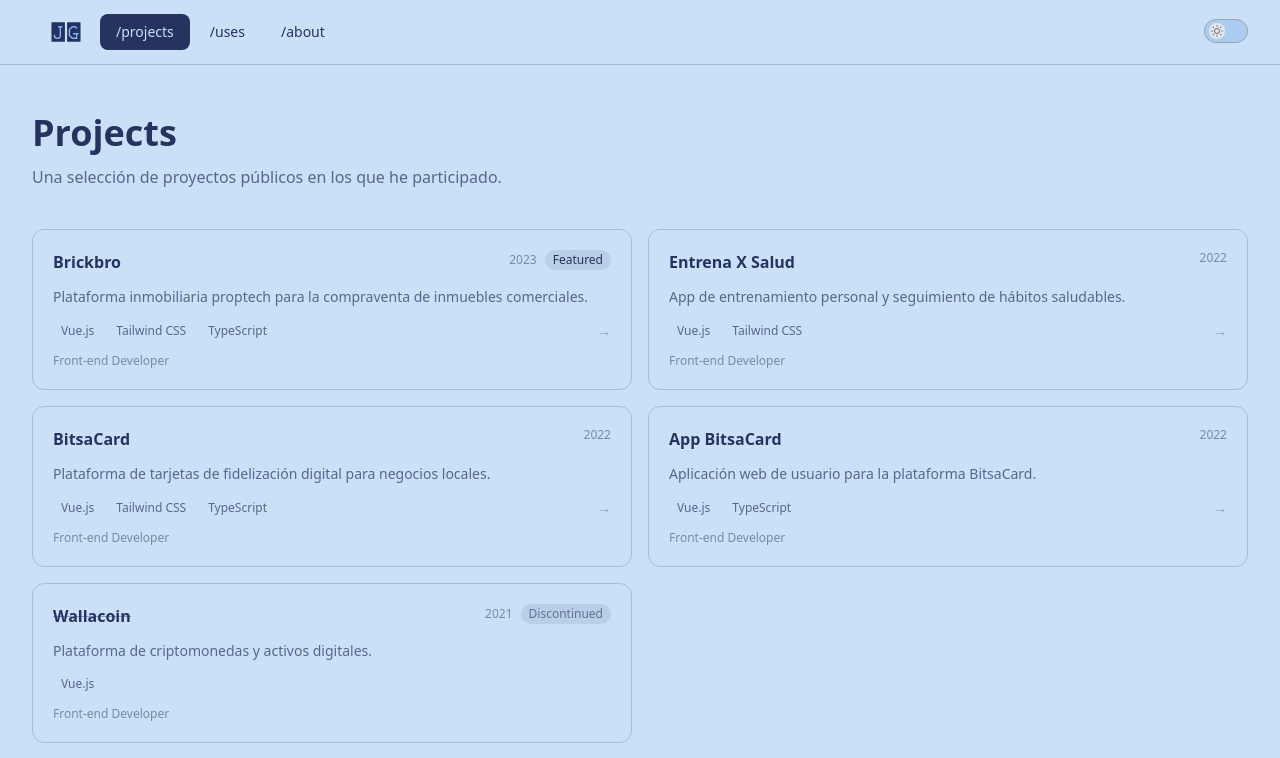
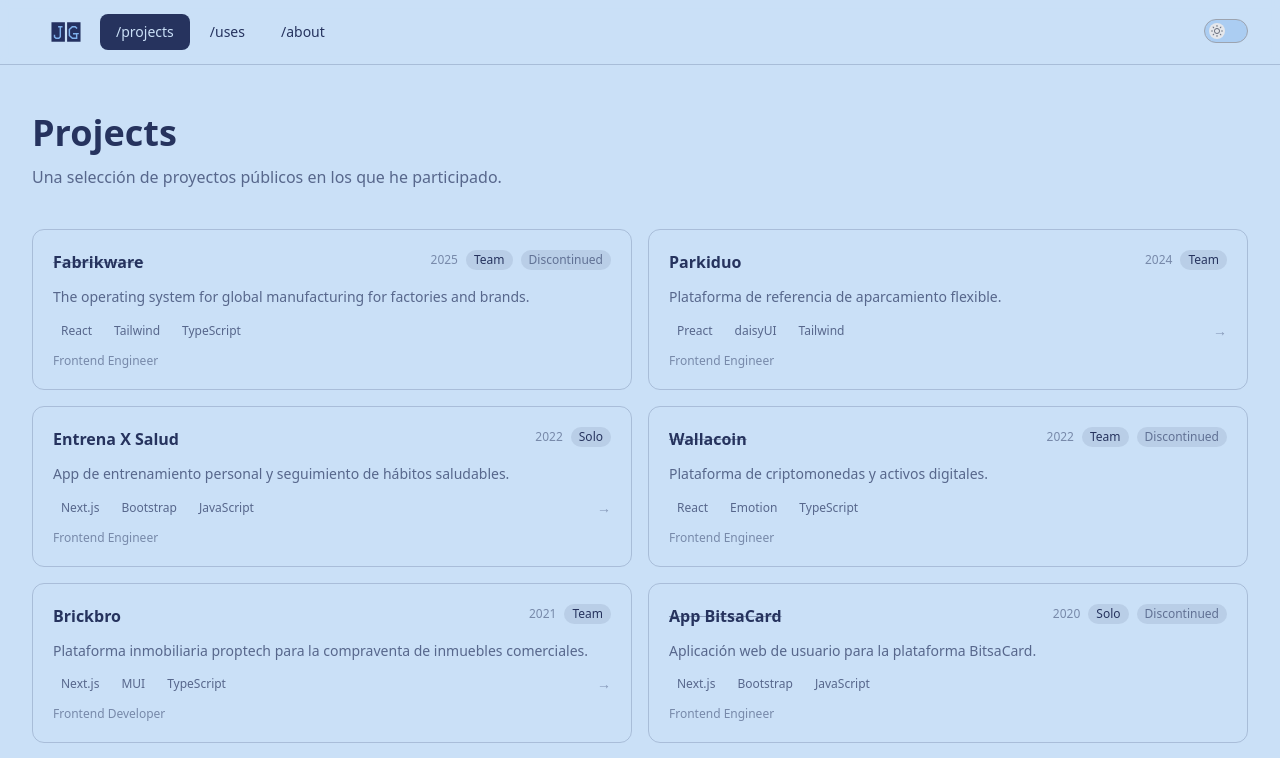
Before and after one commit to javiergranados/website, a Vue app: page /projects in a window 1280 px wide. Shown: the top 758 px of the page. Built offline with nearby package versions, Linux system fonts and the light colour scheme.

Commit message:
update projects data

```diff
--- a/src/components/ProjectCard.vue
+++ b/src/components/ProjectCard.vue
@@ -6,7 +6,7 @@
   role: string
   stack: string[]
   year: string
-  featured?: boolean
+  scope: string
   isDiscontinued?: boolean
 }>()
 </script>
@@ -29,8 +29,10 @@
       </h2>
       <div class="flex shrink-0 items-center gap-2">
         <span class="text-xs text-primary/50">{{ year }}</span>
-        <span v-if="featured && !isDiscontinued" class="rounded-full bg-primary/10 px-2 py-0.5 text-xs font-medium text-primary">Featured</span>
-        <span v-if="isDiscontinued" class="rounded-full bg-primary/10 px-2 py-0.5 text-xs font-medium text-primary/60">Discontinued</span>
+        <span class="rounded-full bg-primary/10 px-2 py-0.5 text-xs font-medium text-primary">{{ scope }}</span>
+        <span v-if="isDiscontinued" class="rounded-full bg-primary/10 px-2 py-0.5 text-xs font-medium text-primary/60"
+          >Discontinued</span
+        >
       </div>
     </div>
 
--- a/src/data/projects.json
+++ b/src/data/projects.json
@@ -1,13 +1,32 @@
 [
   {
-    "slug": "brickbro",
-    "label": "Brickbro",
-    "description": "Plataforma inmobiliaria proptech para la compraventa de inmuebles comerciales.",
-    "href": "https://www.brickbro.com",
-    "role": "Front-end Developer",
-    "stack": ["Vue.js", "Tailwind CSS", "TypeScript"],
-    "year": "2023",
-    "featured": true,
+    "slug": "fabrikware",
+    "label": "Fabrikware",
+    "description": "The operating system for global manufacturing for factories and brands.",
+    "href": "https://fabrikware.com/",
+    "role": "Frontend Engineer",
+    "stack": [
+      "React",
+      "Tailwind",
+      "TypeScript"
+    ],
+    "year": "2025",
+    "scope": "Team",
+    "isDiscontinued": true
+  },
+  {
+    "slug": "parkiduo",
+    "label": "Parkiduo",
+    "description": "Plataforma de referencia de aparcamiento flexible.",
+    "href": "https://app.parkiduo.com/",
+    "role": "Frontend Engineer",
+    "stack": [
+      "Preact",
+      "daisyUI",
+      "Tailwind"
+    ],
+    "year": "2024",
+    "scope": "Team",
     "isDiscontinued": false
   },
   {
@@ -15,21 +34,44 @@
     "label": "Entrena X Salud",
     "description": "App de entrenamiento personal y seguimiento de hábitos saludables.",
     "href": "https://entrenaxsalud.vercel.app/",
-    "role": "Front-end Developer",
-    "stack": ["Vue.js", "Tailwind CSS"],
+    "role": "Frontend Engineer",
+    "stack": [
+      "Next.js",
+      "Bootstrap",
+      "JavaScript"
+    ],
     "year": "2022",
-    "featured": false,
+    "scope": "Solo",
     "isDiscontinued": false
   },
   {
-    "slug": "bitsacard",
-    "label": "BitsaCard",
-    "description": "Plataforma de tarjetas de fidelización digital para negocios locales.",
-    "href": "https://bitsacard.com",
-    "role": "Front-end Developer",
-    "stack": ["Vue.js", "Tailwind CSS", "TypeScript"],
+    "slug": "wallacoin",
+    "label": "Wallacoin",
+    "description": "Plataforma de criptomonedas y activos digitales.",
+    "href": "https://wallacoin.com",
+    "role": "Frontend Engineer",
+    "stack": [
+      "React",
+      "Emotion",
+      "TypeScript"
+    ],
     "year": "2022",
-    "featured": false,
+    "scope": "Team",
+    "isDiscontinued": true
+  },
+  {
+    "slug": "brickbro",
+    "label": "Brickbro",
+    "description": "Plataforma inmobiliaria proptech para la compraventa de inmuebles comerciales.",
+    "href": "https://www.brickbro.com",
+    "role": "Frontend Developer",
+    "stack": [
+      "Next.js",
+      "MUI",
+      "TypeScript"
+    ],
+    "year": "2021",
+    "scope": "Team",
     "isDiscontinued": false
   },
   {
@@ -37,21 +79,29 @@
     "label": "App BitsaCard",
     "description": "Aplicación web de usuario para la plataforma BitsaCard.",
     "href": "https://app.bitsacard.com",
-    "role": "Front-end Developer",
-    "stack": ["Vue.js", "TypeScript"],
-    "year": "2022",
-    "featured": false,
-    "isDiscontinued": false
+    "role": "Frontend Engineer",
+    "stack": [
+      "Next.js",
+      "Bootstrap",
+      "JavaScript"
+    ],
+    "year": "2020",
+    "scope": "Solo",
+    "isDiscontinued": true
   },
   {
-    "slug": "wallacoin",
-    "label": "Wallacoin",
-    "description": "Plataforma de criptomonedas y activos digitales.",
-    "href": "https://wallacoin.com",
-    "role": "Front-end Developer",
-    "stack": ["Vue.js"],
-    "year": "2021",
-    "featured": false,
-    "isDiscontinued": true
+    "slug": "bitsacard",
+    "label": "BitsaCard",
+    "description": "Plataforma de tarjetas de fidelización digital para negocios locales.",
+    "href": "https://bitsacard.com",
+    "role": "Frontend Developer",
+    "stack": [
+      "Next.js",
+      "Bootstrap",
+      "JavaScript"
+    ],
+    "year": "2019",
+    "scope": "Solo",
+    "isDiscontinued": false
   }
 ]
```
